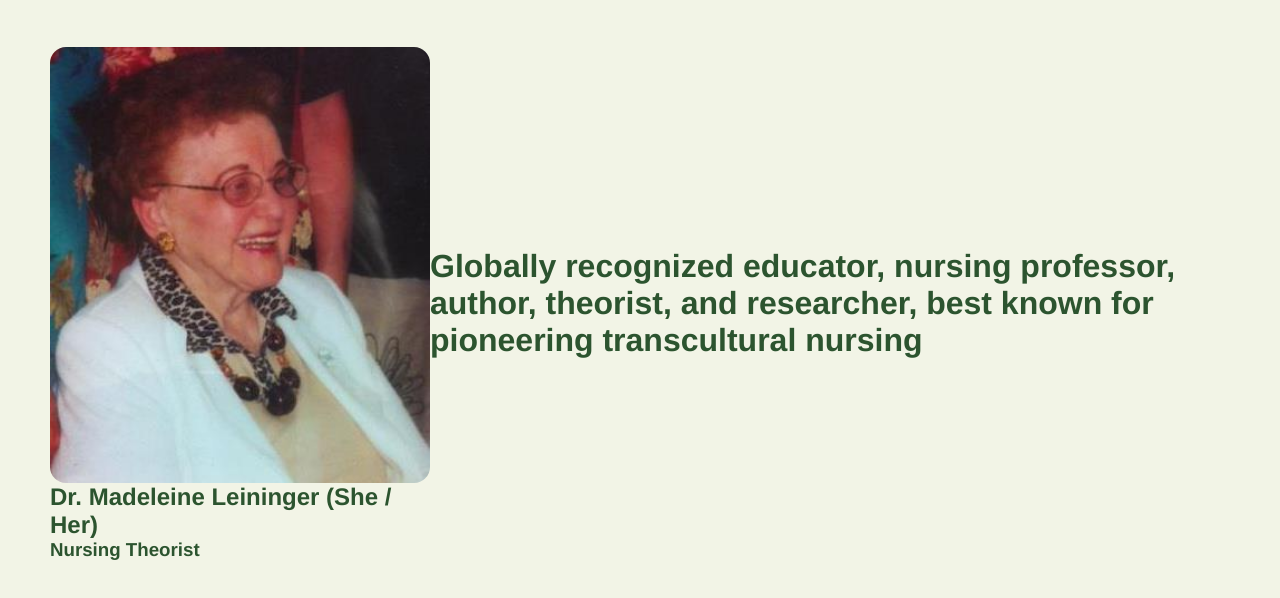
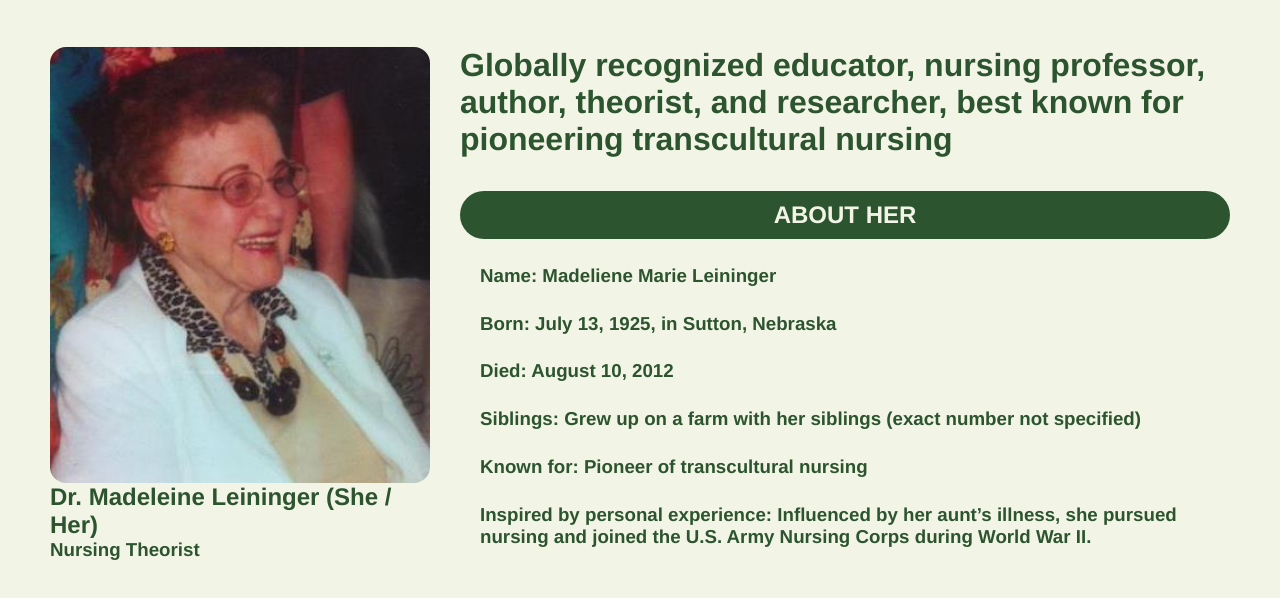
Before and after one commit to Mooyi07/BSN4A, a plain HTML site: page about.html in a window 1280 px wide. Shown: the part 68-666 px from the top of the page. Drawn offline with Linux system fonts and the light colour scheme.

Commit message:
Changes in the background

```diff
--- a/about.html
+++ b/about.html
@@ -33,6 +33,15 @@
                 </div>
                 <div class="background">
                     <h1>Globally recognized educator, nursing professor, author, theorist, and researcher, best known for pioneering transcultural nursing</h1>
+                    <div>
+                        <center><h2>ABOUT HER</h2></center>
+                        <h3>Name: Madeliene Marie Leininger</h3>
+                        <h3>Born: July 13, 1925, in Sutton, Nebraska</h3>
+                        <h3>Died: August 10, 2012</h3>
+                        <h3>Siblings: Grew up on a farm with her siblings (exact number not specified)</h3>
+                        <h3>Known for: Pioneer of transcultural nursing </h3>
+                        <h3>Inspired by personal experience: Influenced by her aunt’s illness, she pursued nursing and joined the U.S. Army Nursing Corps during World War II.</h3>
+                    </div>
                 </div>
             </div>
         </div>
--- a/assets/css/about_styles.css
+++ b/assets/css/about_styles.css
@@ -103,6 +103,27 @@ main {
 
 .background {
     display: flex;
-    align-self: center;
-    justify-content: center;
+    flex-direction: column;
+    margin-left: 30px;
 }
+
+.background div {
+    display: flex;
+    margin-top: 20px;
+    width: 100%;
+    flex-direction: column;
+    justify-content: space-around;
+    height: 80%;
+}
+
+.background div h2 {
+    background-color: #2c542f;
+    padding: 10px;
+    border-radius: 1em;
+    color:#f2f4e6;
+}
+
+.background div h3 {
+    display: block;
+    margin-left: 20px;
+}
```
